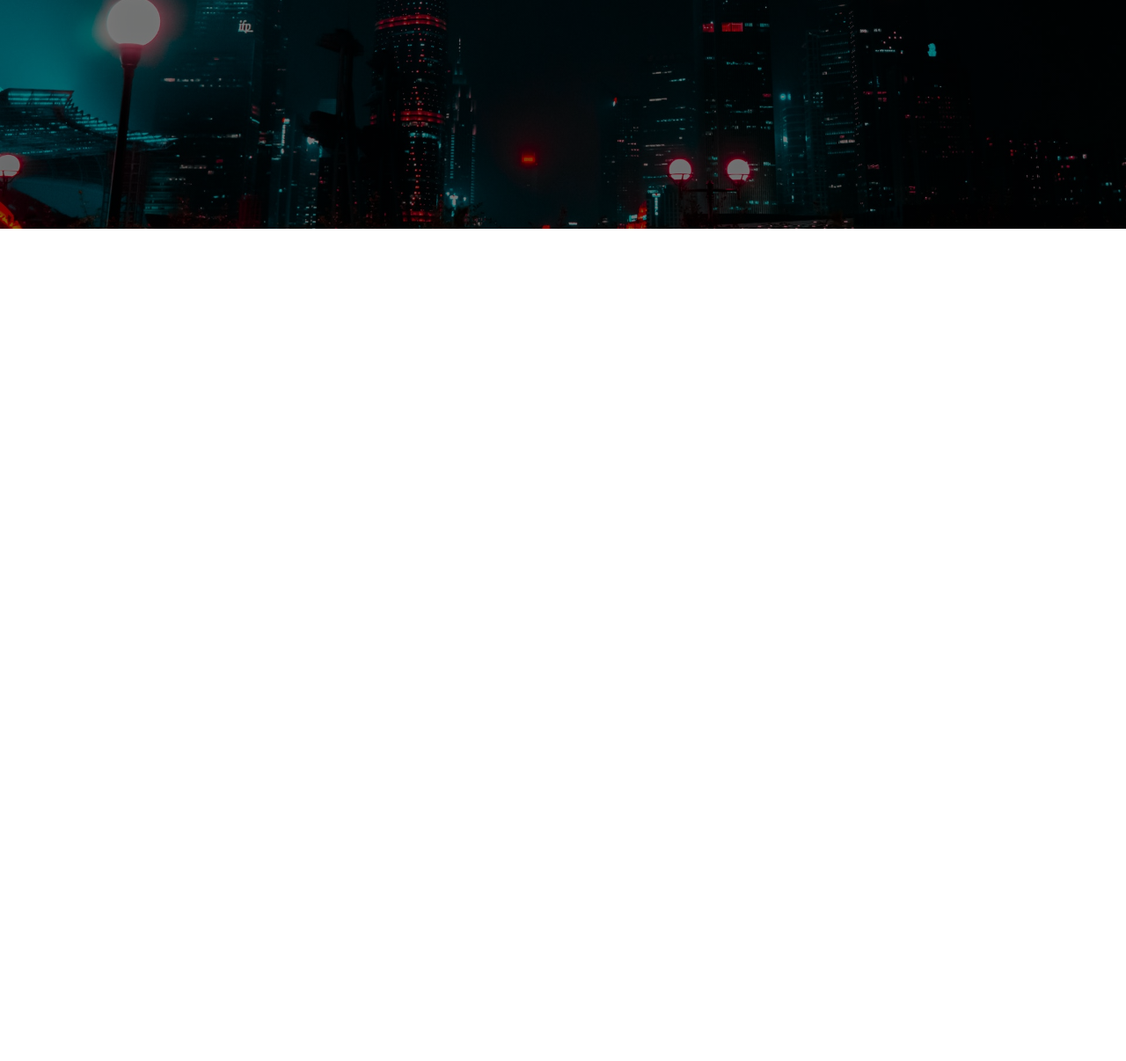
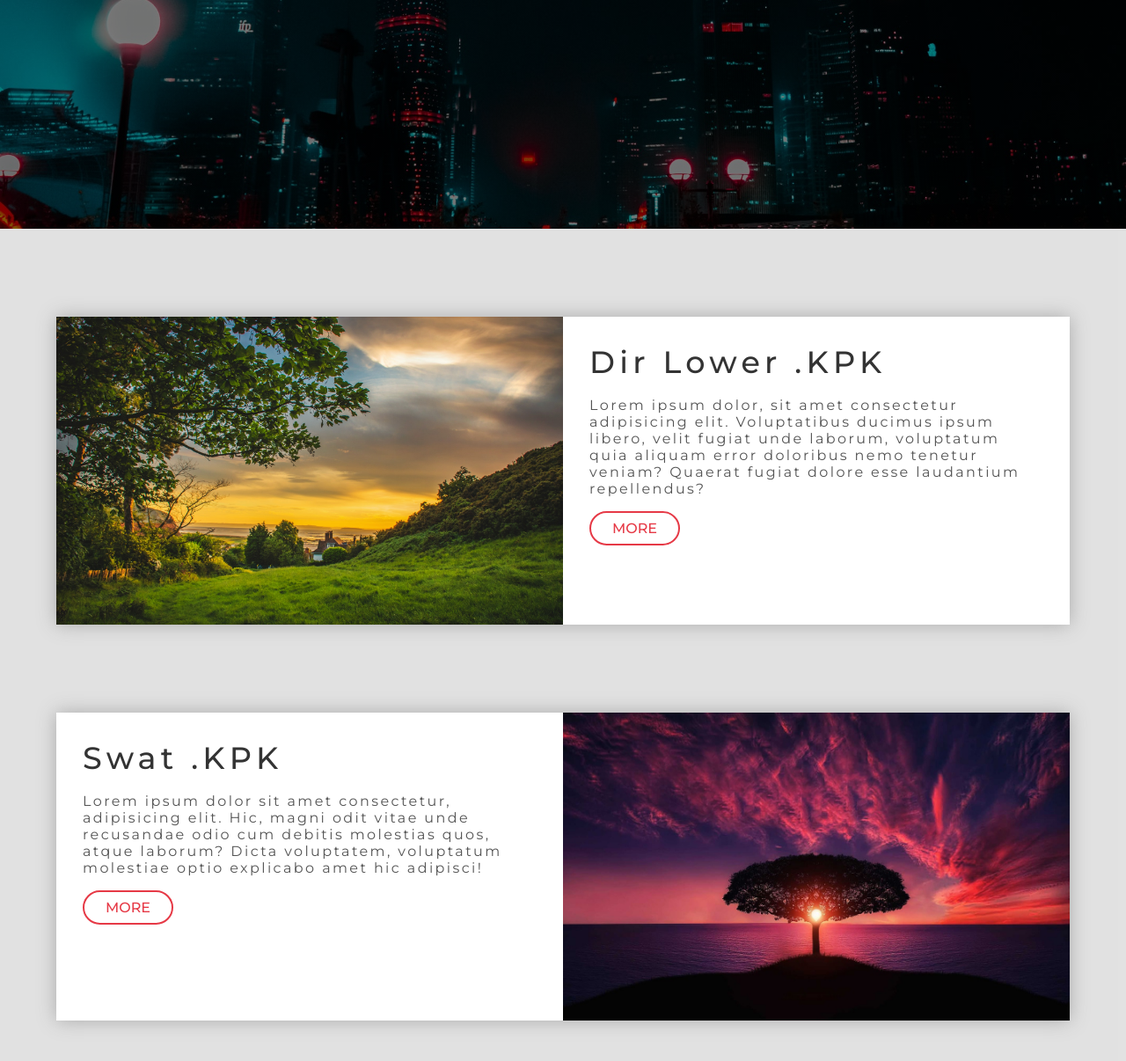
Before and after one commit to Younas22/5_Mustafa_assignment, a plain HTML site: page lecture 27 (travel Website)/home.html in a window 1280 px wide. Shown: the part 500-1706 px from the top of the page at 88% size. Before the commit the page ends 800 px from the top, so only its background shows below. Drawn offline with Linux system fonts and the light colour scheme.

Commit message:
Lecture #30  Assignment Done

```diff
--- a/lecture 27 (travel Website)/css/style.css
+++ b/lecture 27 (travel Website)/css/style.css
@@ -70,6 +70,18 @@
     border-radius: 10em;
 
 }
+.btn-primary:hover{
+    background: #ddd;
+}
+.btn-secondary{
+    border: 2px solid #e63946;
+    border-radius: 1.5em;
+    color: #e63946;
+    background: white;
+}
+.btn-secondary:hover{
+    background: #f3f2;
+}
 
 
 
@@ -134,3 +146,45 @@
 .header-content p{
     text-transform: uppercase;
 }
+
+/* ###############SHOWCASE SECTION STYLING################## */
+.showcase{
+    background: #dddd;
+    padding: 10rem 0;
+
+}
+.row{
+    height: 350px;
+    background: #ffff;
+    box-shadow: 0px 0px 20px 0 #aaa;
+}
+.row1{
+    margin-bottom: 10rem;
+}
+
+.row1 .img-box, .row2 .text-box{
+    float: left;
+    width: 50%;
+}
+
+.row2 .img-box, .row1 .text-box{
+    float: right;
+    width: 50%;
+}
+.row .img-box{
+    height: 100%;
+}
+.row .text-box{
+    padding: 3rem;
+}
+.row .img-box img{
+    display: inline-block;
+    width: 100%;
+    height: 100%;
+    object-fit: cover;
+}
+.row::after{
+    content: '';
+    display: block;
+    clear: both;
+}
--- a/lecture 27 (travel Website)/home.html
+++ b/lecture 27 (travel Website)/home.html
@@ -25,5 +25,30 @@
         <a href="#" class='btn btn-primary text-red md-heading' >Explore Places</a>
      </div>
 </header>
+<section class='showcase'>
+    <div class="container">
+        <div class='row row1'>
+            <div class="img-box">
+                <img src="./img/showcase-photo3.jpg" alt="Image Description">
+            </div>
+            <div class="text-box">
+                <h2 class="lg-heading text-black class='text-gray'">Dir Lower .KPK</h2>
+                <p class='text-gray'>Lorem ipsum dolor, sit amet consectetur adipisicing elit. Voluptatibus ducimus ipsum libero, velit fugiat unde laborum, voluptatum quia aliquam error doloribus nemo tenetur veniam? Quaerat fugiat dolore esse laudantium repellendus?</p>
+                <a href="./about.html" class="btn btn-secondary">MORE</a>
+            </div>
+        </div>
+        <div class='row row2'>
+            <div class="img-box">
+                <img src="./img/showcase-photo1.jpg" alt="Image Description">
+            </div>
+            <div class="text-box">
+                <H2 class="lg-heading text-black">Swat .KPK</H2>
+                <p class='text-gray'>Lorem ipsum dolor sit amet consectetur, adipisicing elit. Hic, magni odit vitae unde recusandae odio cum debitis molestias quos, atque laborum? Dicta voluptatem, voluptatum molestiae optio explicabo amet hic adipisci!</p>
+                <a href="./about.html" class="btn btn-secondary ">MORE</a>
+            </div>
+        </div>
+    </div>
+
+</section>
 </body>
 </html>
```
